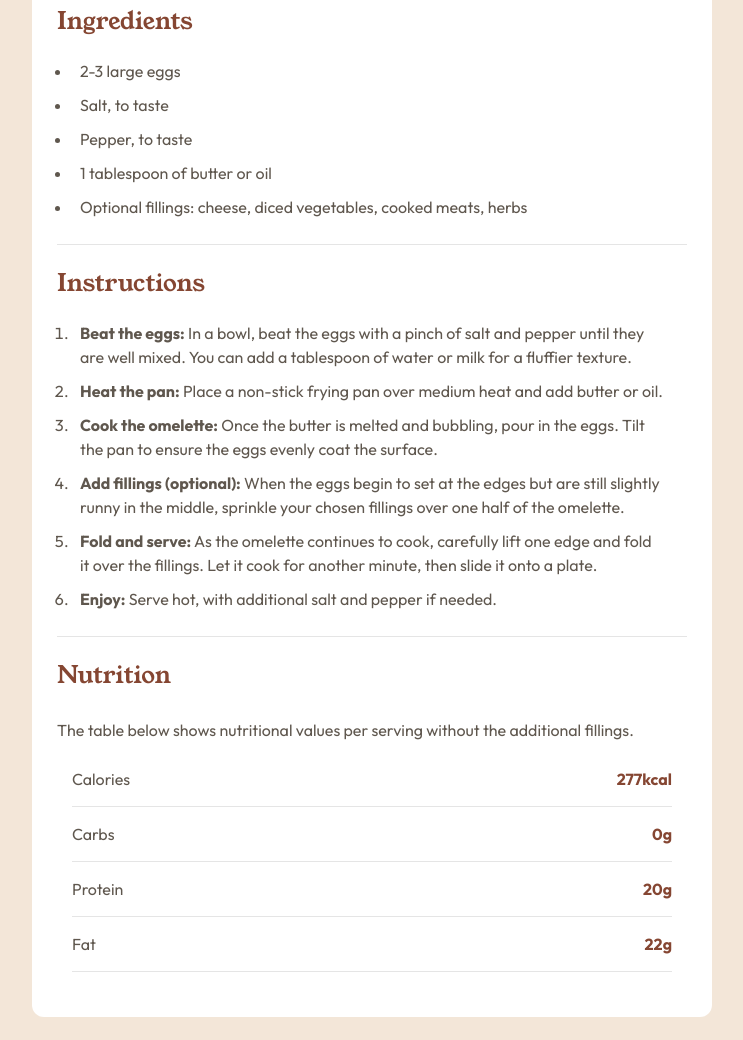
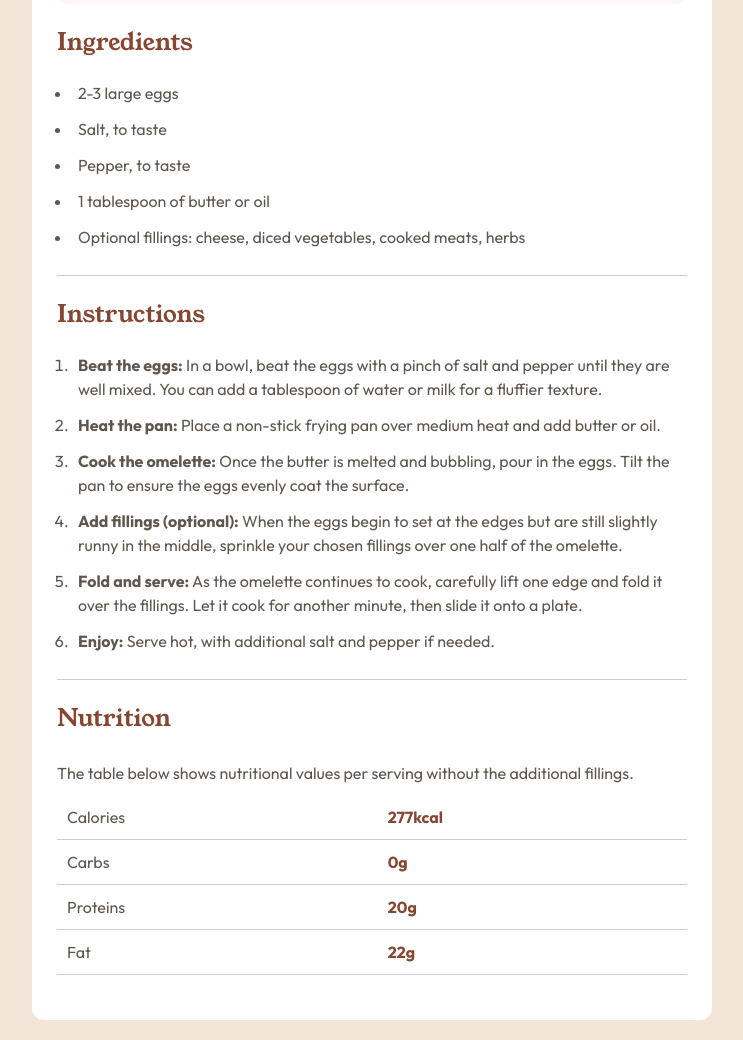
Before and after one commit to Marcosss270/recipe-page, a plain HTML site: page index.html in a window 1280 px wide. Shown: the part 663-1703 px from the top of the page, without its empty margins (268-1011 px from the left). Drawn offline with Linux system fonts and the light colour scheme.

Commit message:
adicionando tabelas

```diff
--- a/index.html
+++ b/index.html
@@ -82,12 +82,32 @@
       <p>
         The table below shows nutritional values per serving without the additional fillings.
       </p>
-      <ul>
+
+      <table>
+        <tr>
+          <th>Calories</th>
+          <td>277kcal</td>
+        </tr>
+        <tr>
+          <th>Carbs</th>
+          <td>0g</td>
+        </tr>
+        <tr>
+          <th>Proteins</th>
+          <td>20g</td>
+        </tr>
+        <tr>
+          <th>Fat</th>
+          <td>22g</td>
+        </tr>
+      </table>
+
+      <!-- <ul>
         <li>Calories <span>277kcal</span></li>
         <li>Carbs <span>0g</span></li>
         <li>Protein <span>20g</span></li>
         <li>Fat <span>22g</span></li>
-      </ul>
+      </ul> -->
     </div>
   </div>
 
--- a/style.css
+++ b/style.css
@@ -49,6 +49,7 @@ body{
 h1{
     font-family: "Young Serif", serif;
     font-weight: 400;
+    padding-bottom: 15px;
 
 }
 
@@ -66,7 +67,7 @@ p{
 
 li{
     color: #5f574e;
-    padding: 5px 8px;
+    padding: 6px 0 6px 6px;
     font-family: "Outfit", sans-serif;
 }
 
@@ -80,12 +81,12 @@ span{
 
 .container3{
     padding: 20px 0;
-    border-bottom: 1px solid #0000001a;
+    border-bottom: 1px solid #00000033;
 }
 
 .container4{
     padding: 20px 0;
-    border-bottom: 1px solid #0000001a;
+    border-bottom: 1px solid #00000033;
 }
 
 .container5{
@@ -101,9 +102,26 @@ span{
     display: flex;
     justify-content: space-between;
     padding: 15px 0;
-    border-bottom: 1px solid #0000001a;
+    border-bottom: 1px solid #00000033;
 }
 
-.container5 span{
+table{
+    width: 100%;
+    border-collapse: collapse;
+    font-family: "Outfit", sans-serif;
+}
+
+th{
+    padding: 10px;
+    text-align: left;
+    font-weight: 400;
+    color: #5f574e;
+    border-bottom: 1px solid #00000033;
+}
+
+td{
+    padding: 10px;
+    font-weight: 700;
     color: #854632;
+    border-bottom: 1px solid #00000033;
 }
```
